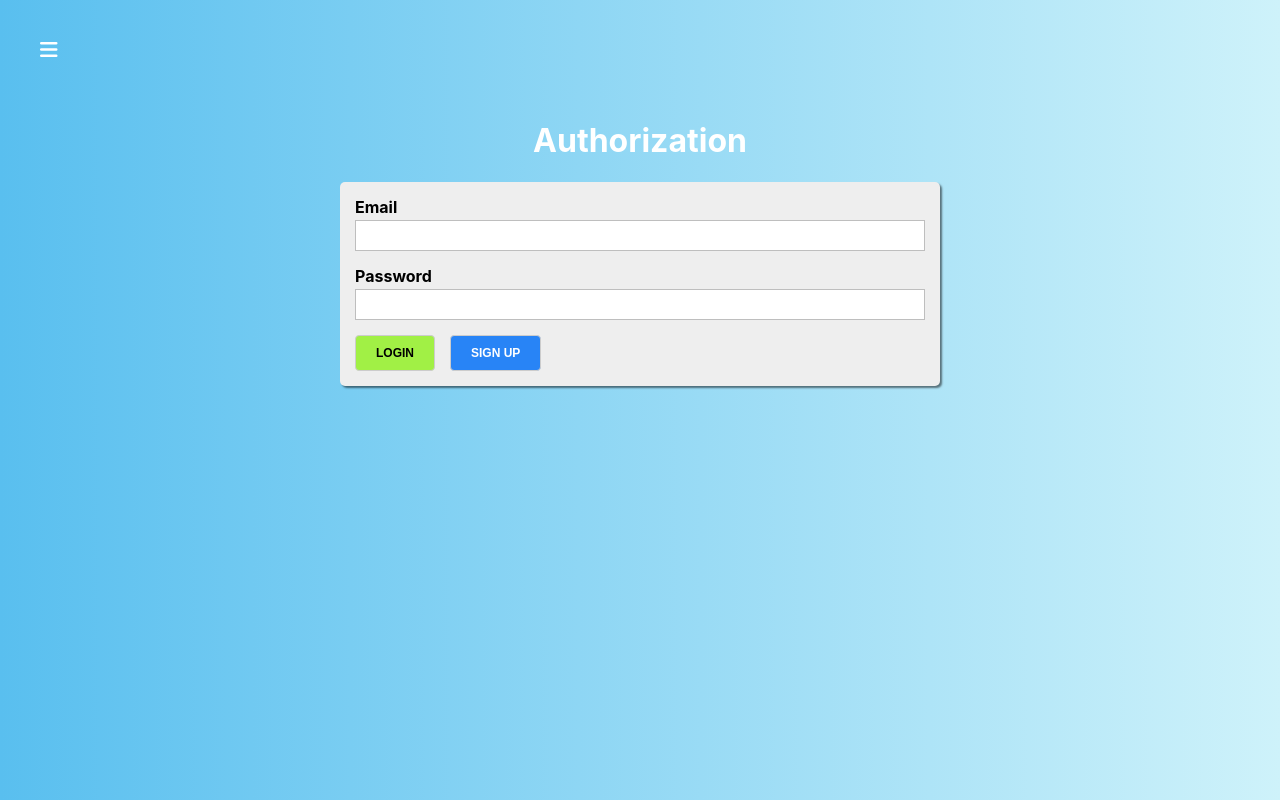
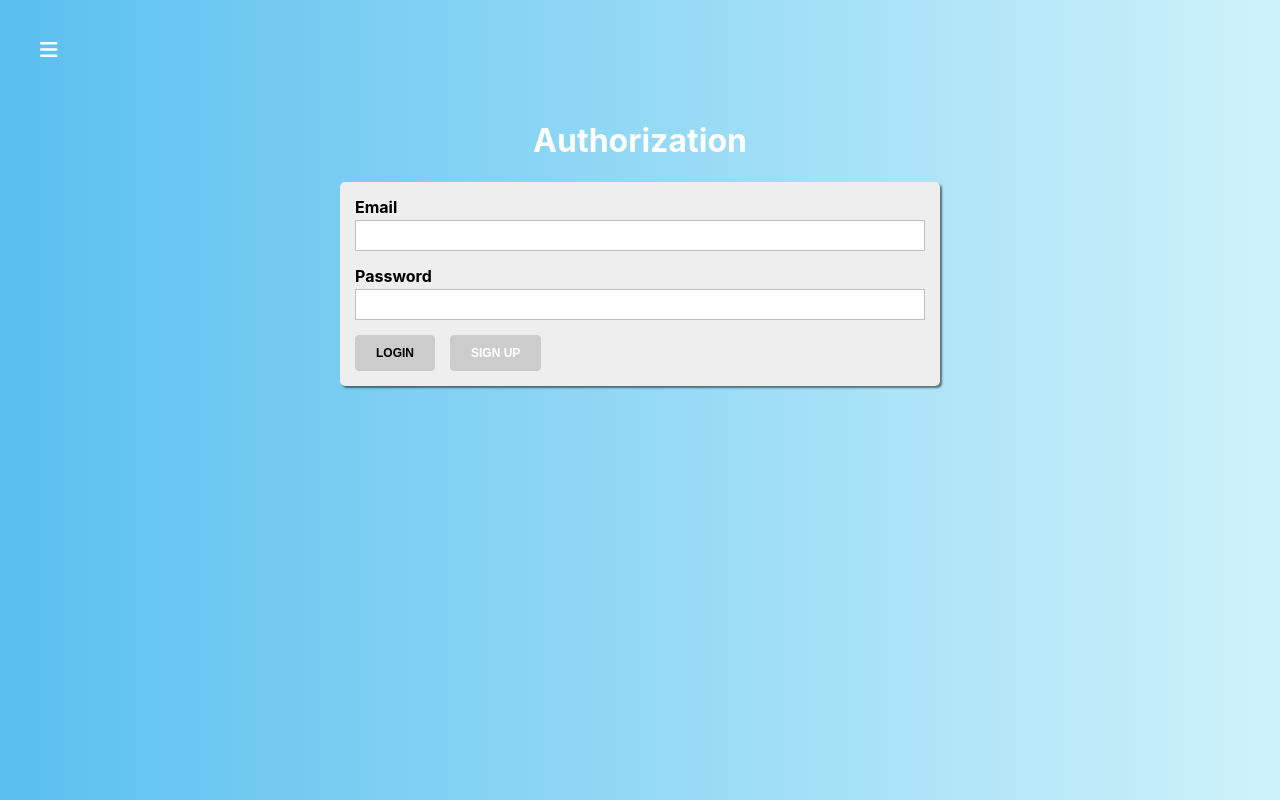
Before and after one commit to tarrinros/react_quiz_app, a React app: page /auth in a window 1280 px wide. Built offline with nearby package versions, Linux system fonts and the light colour scheme.

Commit message:
Add validation of entire input form with desabling buttons

```diff
--- a/src/containers/Auth/Auth.js
+++ b/src/containers/Auth/Auth.js
@@ -11,8 +11,8 @@ import is from 'is_js'
 // }
 
 export default class Auth extends Component {
-
   state = {
+    isFormValid: false,
     formControls: {
       email: {
         value: '',
@@ -86,8 +86,12 @@ export default class Auth extends Component {
 
     formControls[controlName] = control
 
+    let isFormValid = true
+    Object.keys(formControls).forEach(name => {
+      isFormValid = formControls[name].valid && isFormValid
+    })
     this.setState({
-      formControls
+      formControls, isFormValid
     })
   }
 
@@ -124,11 +128,13 @@ export default class Auth extends Component {
             <Button
               type="success"
               onClick={this.loginHandler}
+              disabled={!this.state.isFormValid}
             >Login</Button>
 
             <Button
               type="primary"
               onClick={this.signUpHandler}
+              disabled={!this.state.isFormValid}
             >Sign up</Button>
           </form>
         </div>
```
